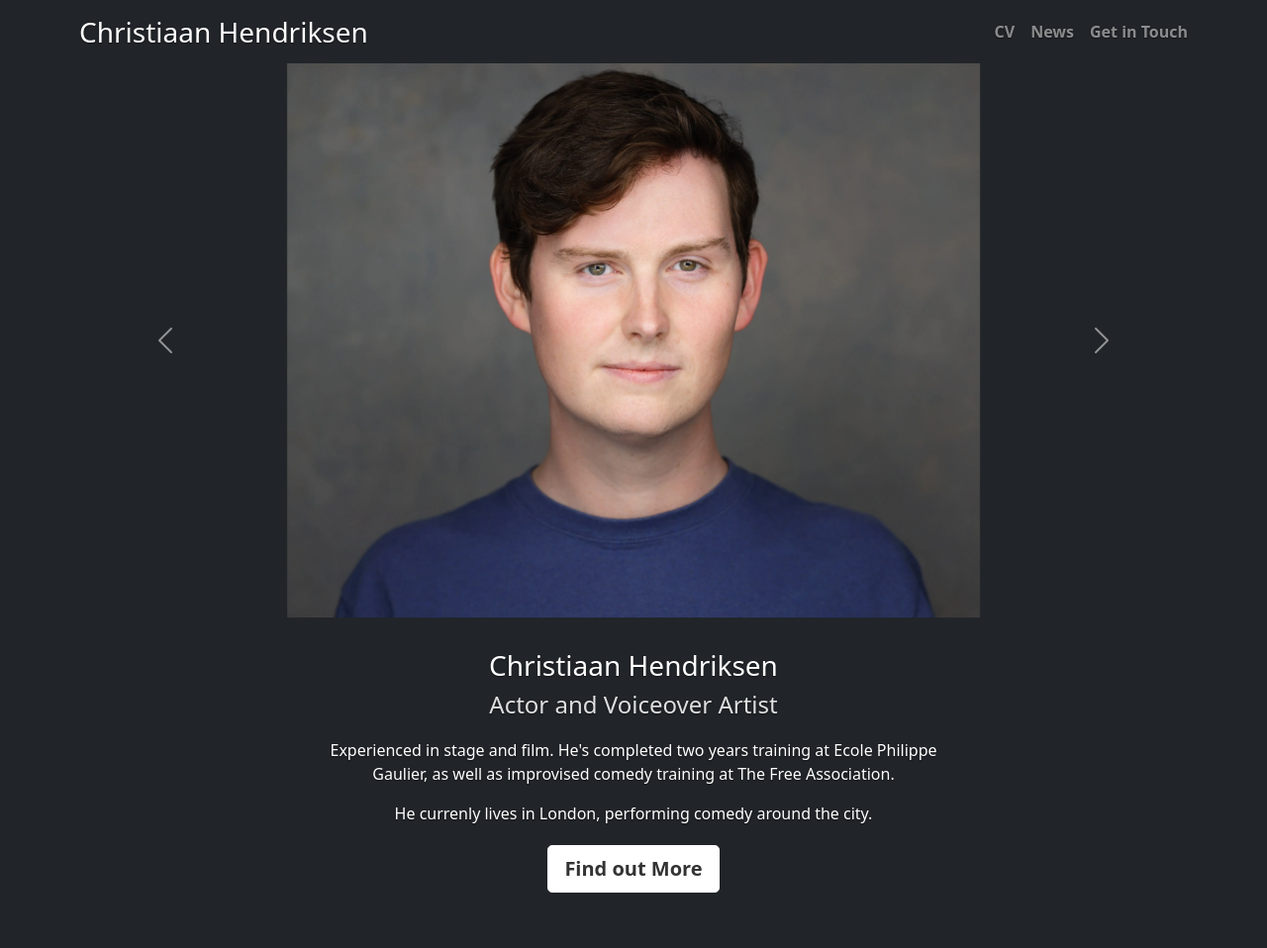
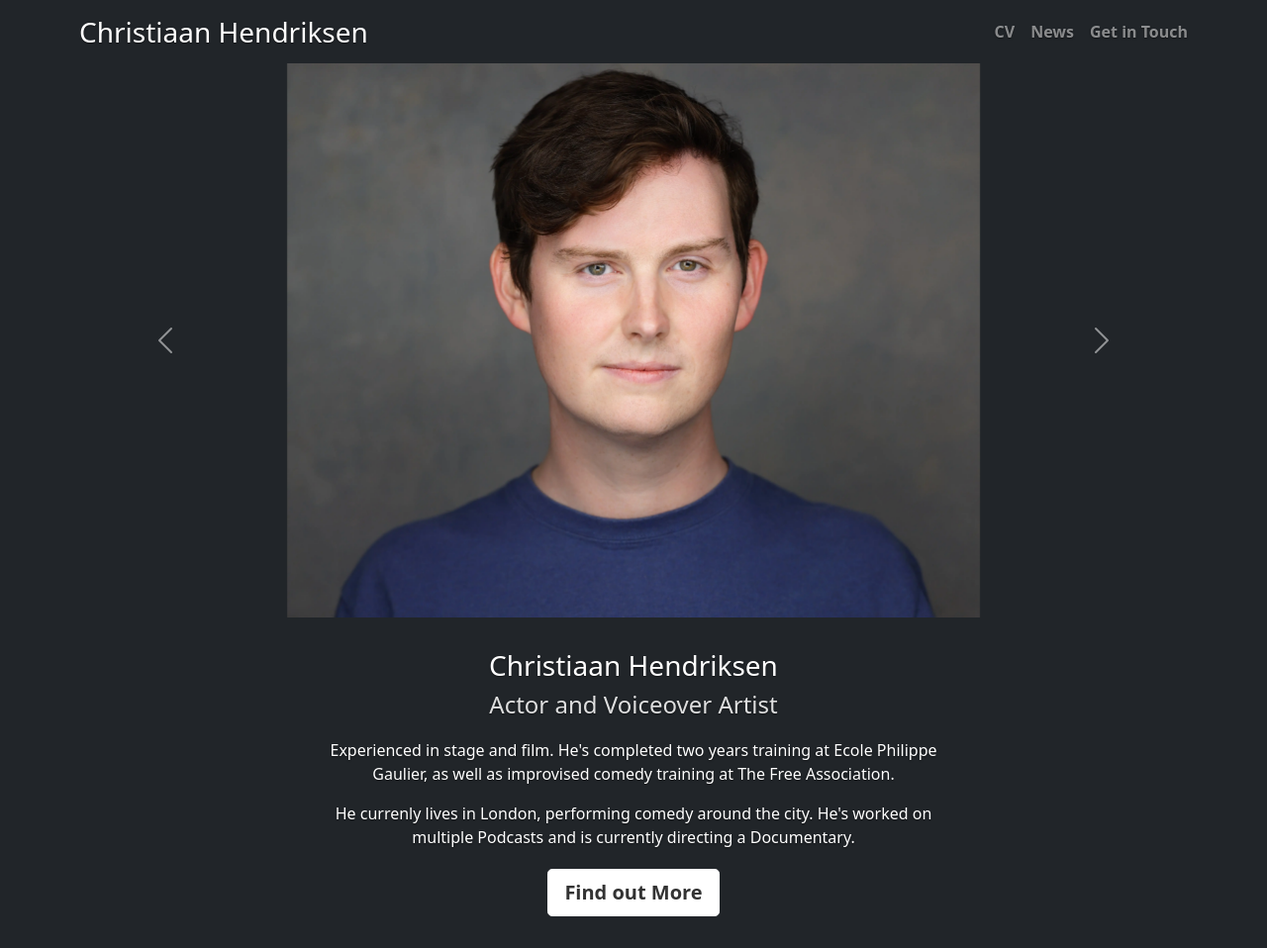
Before and after one commit to chr92/personal-site, a plain HTML site: page index.html in a window 1280 px wide. Shown: the whole page at 99% size. Before the commit the page ends 934 px from the top, so only its background shows below. Drawn offline with nearby package versions, Linux system fonts and the light colour scheme.

Commit message:
Update index.html

```diff
--- a/index.html
+++ b/index.html
@@ -5,7 +5,7 @@
     <meta charset="utf-8" />
     <meta name="viewport" content="width=device-width, initial-scale=1" />
     <meta name="description" content="Personal website for Christiaan Hendriksen" />
-    <title>Christiaan Hendriksen - Actor and VO Artist</title>
+    <title>Christiaan Hendriksen - Actor and Director</title>
 
     <link href="https://cdn.jsdelivr.net/npm/bootstrap@5.1.3/dist/css/bootstrap.min.css" rel="stylesheet" integrity="sha384-1BmE4kWBq78iYhFldvKuhfTAU6auU8tT94WrHftjDbrCEXSU1oBoqyl2QvZ6jIW3" crossorigin="anonymous" />
     <script src="https://cdn.jsdelivr.net/npm/bootstrap@5.1.3/dist/js/bootstrap.bundle.min.js" integrity="sha384-ka7Sk0Gln4gmtz2MlQnikT1wXgYsOg+OMhuP+IlRH9sENBO0LRn5q+8nbTov4+1p" crossorigin="anonymous"></script>
@@ -91,7 +91,7 @@
             <h4>Actor and Voiceover Artist</h4>
 
             <p>Experienced in stage and film. He's completed two years training at Ecole Philippe Gaulier, as well as improvised comedy training at The Free Association.</p>
-            <p>He currenly lives in London, performing comedy around the city.</p>
+            <p>He currenly lives in London, performing comedy around the city. He's worked on multiple Podcasts and is currently directing a Documentary.</p>
             <p class="lead">
                 <a href="https://www.mandy.com/uk/actor/christiaan-hendriksen-1" class="btn btn-lg btn-secondary fw-bold border-white bg-white">Find out More</a>
             </p>
```
